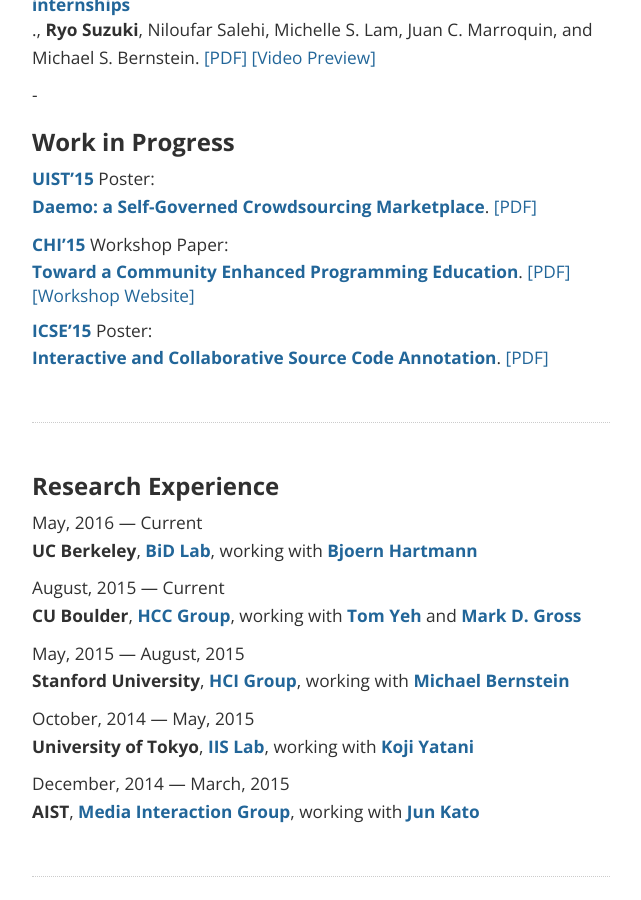
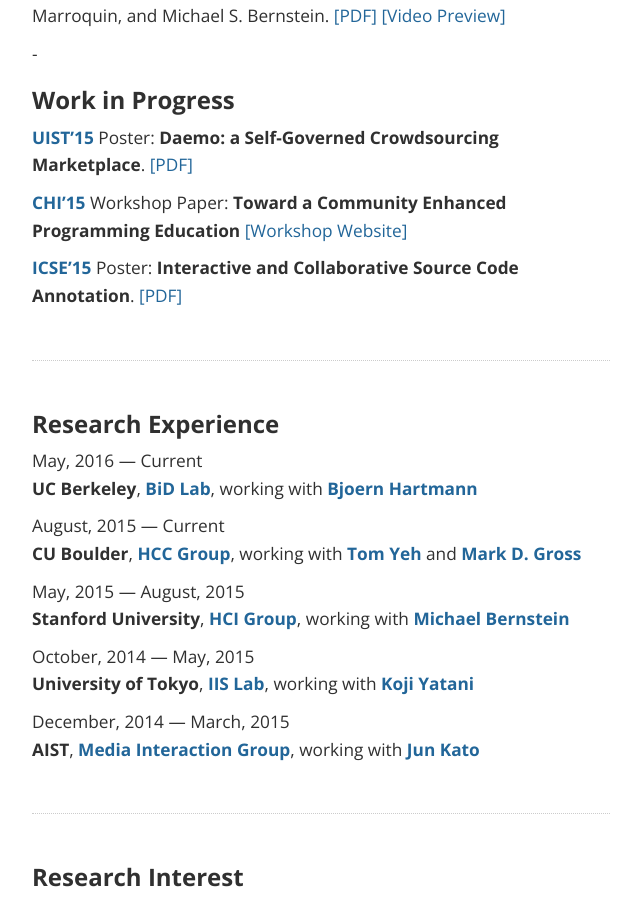
Before and after one commit to ryooopan/homepage, a Jekyll site: the page built from index.md, in a window 1280 px wide and 900 px high, scrolled down 927 px. Shown: the whole window, without its empty margins (319-960 px from the left). Built offline with Jekyll 4.4.1, drawn with Linux system fonts in a browser that asks for light colours; nearby versions of some CDN libraries; Markdown is read by kramdown in place of the engine named in the settings; comment, search, counter and statistics services are not loaded.

Commit message:
Update index.md

```diff
--- a/index.md
+++ b/index.md
@@ -25,17 +25,17 @@
 
 ### Papers
 
-[**CHI'16**](https://chi2016.acm.org/wp/): [**Atelier: Repurposing Expert Crowdsourcing Tasks as Micro-internships**](http://hci.stanford.edu/publications/2016/atelier/atelier_2016.pdf)., **Ryo Suzuki**, Niloufar Salehi, Michelle S. Lam, Juan C. Marroquin, and Michael S. Bernstein. [[PDF]](http://hci.stanford.edu/publications/2016/atelier/atelier_2016.pdf) [[Video Preview]](https://youtu.be/tBojZejtFQo)
+[**CHI'16**](https://chi2016.acm.org/wp/): **Atelier: Repurposing Expert Crowdsourcing Tasks as Micro-internships**., **Ryo Suzuki**, Niloufar Salehi, Michelle S. Lam, Juan C. Marroquin, and Michael S. Bernstein. [[PDF]](http://hci.stanford.edu/publications/2016/atelier/atelier_2016.pdf) [[Video Preview]](https://youtu.be/tBojZejtFQo)
 
 -
 
 ### Work in Progress
 
-[**UIST'15**](http://uist.acm.org/uist2015/about) Poster: [**Daemo: a Self-Governed Crowdsourcing Marketplace**](http://hci.stanford.edu/publications/2015/crowdresearch/daemo-uist.pdf). [[PDF]](http://hci.stanford.edu/publications/2015/crowdresearch/daemo-uist.pdf)
+[**UIST'15**](http://uist.acm.org/uist2015/about) Poster: **Daemo: a Self-Governed Crowdsourcing Marketplace**. [[PDF]](http://hci.stanford.edu/publications/2015/crowdresearch/daemo-uist.pdf)
 
-[**CHI'15**](http://chi2015.acm.org/) Workshop Paper: [**Toward a Community Enhanced Programming Education**](/publications/chi-2015.pdf). [[PDF]](/publications/chi-2015.pdf) [[Workshop Website]](http://hci.tokyo/)
+[**CHI'15**](http://chi2015.acm.org/) Workshop Paper: **Toward a Community Enhanced Programming Education** [[Workshop Website]](http://hci.tokyo/)
 
-[**ICSE'15**](http://2015.icse-conferences.org/) Poster: [**Interactive and Collaborative Source Code Annotation**](/publications/icse-2015.pdf). [[PDF]](/publications/icse-2015.pdf)
+[**ICSE'15**](http://2015.icse-conferences.org/) Poster: **Interactive and Collaborative Source Code Annotation**. [[PDF]](/publications/icse-2015.pdf)
 
 ---
 
```
